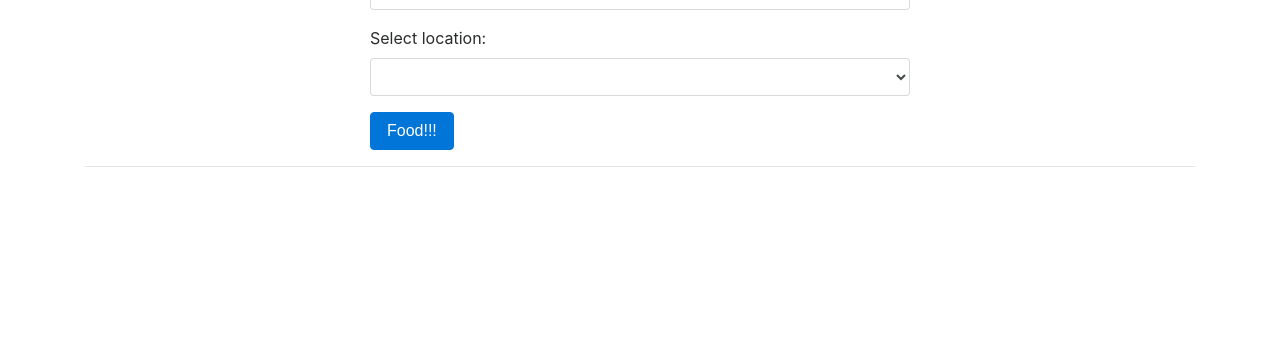
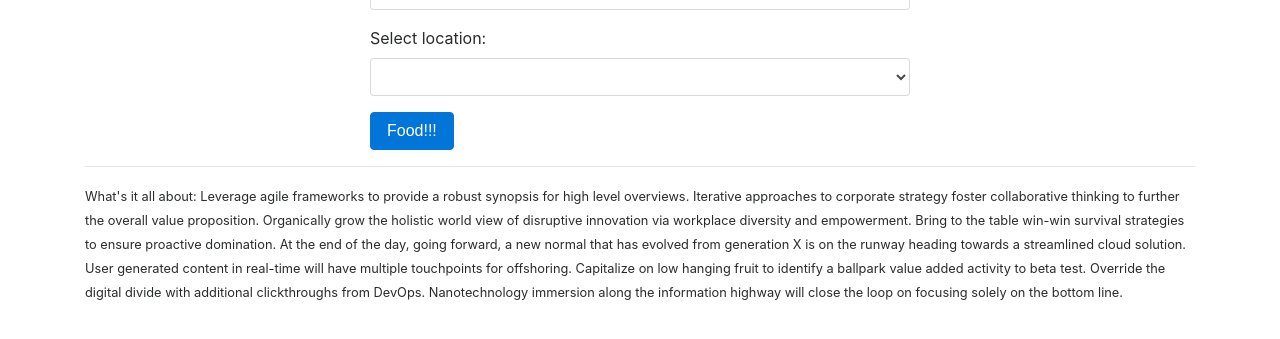
Before and after one commit to brodul/futr, a Python web app: template futr/templates/mytemplate.jinja2 in a window 1280 px wide. Shown: the part 273-612 px from the top of the page. Run offline with Jinja, Linux system fonts and the light colour scheme; the template is opened without the code that fills it, so the values that code supplies are empty; some libraries are stand-ins or nearby versions.

Commit message:
corporate

```diff
--- a/futr/templates/mytemplate.jinja2
+++ b/futr/templates/mytemplate.jinja2
@@ -85,8 +85,9 @@
 
       <hr>
 
-      <footer>
-      </footer>
+<small>What's it all about: Leverage agile frameworks to provide a robust synopsis for high level overviews. Iterative approaches to corporate strategy foster collaborative thinking to further the overall value proposition. Organically grow the holistic world view of disruptive innovation via workplace diversity and empowerment.
+Bring to the table win-win survival strategies to ensure proactive domination. At the end of the day, going forward, a new normal that has evolved from generation X is on the runway heading towards a streamlined cloud solution. User generated content in real-time will have multiple touchpoints for offshoring.
+Capitalize on low hanging fruit to identify a ballpark value added activity to beta test. Override the digital divide with additional clickthroughs from DevOps. Nanotechnology immersion along the information highway will close the loop on focusing solely on the bottom line.</small>
     </div> <!-- /container -->
 
 
```
